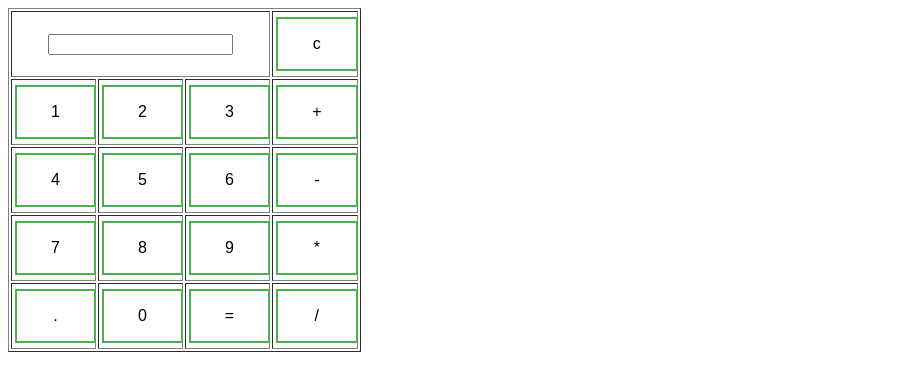
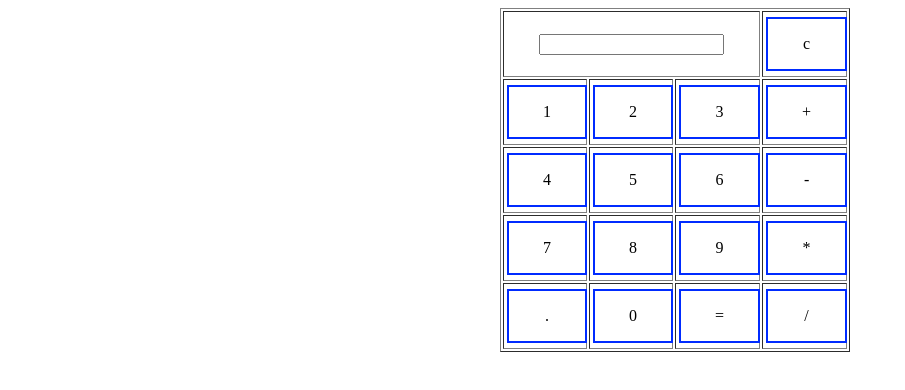
Before and after one commit to TomAttack/calculatrice, a plain HTML site: page index.html in a window 1280 px wide. Shown: the whole page, without its empty margins (0-905 px from the left). Drawn offline with Linux system fonts and the light colour scheme.

Commit message:
Update style.css

```diff
--- a/style.css
+++ b/style.css
@@ -1,11 +1,14 @@
 
 table{
     text-align: center;
+	left: 500px;
+	right: 500px;
+	position: absolute;
 }
 
 button{
     width: 100%;
-	background-color: #4CAF50; /* Green */
+	background-color: #1DD837; /* Green */
 	border: none;
 	color: white;
 	padding: 16px 32px;
@@ -18,10 +21,11 @@ button{
 	cursor: pointer;
 	background-color: white;
 	color: black;
-	border: 2px solid #4CAF50;
+	border: 2px solid #002BFF;
+	font-family: Brush Script MT;
 }
 
 button:hover {
-	background-color: #4CAF50;
+	background-color: #63DEFC;
 	color: white;
 }
```
